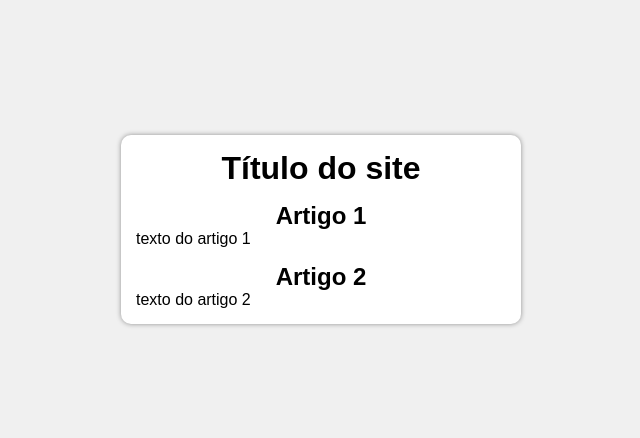
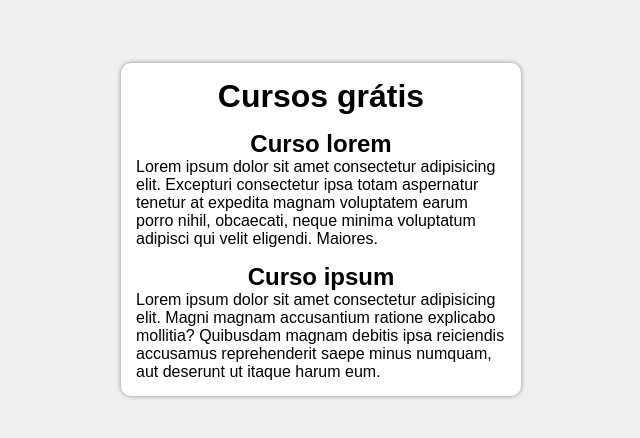
Before and after one commit to BrenoDev00/Aprendendo-Marges-e-Branches, a plain HTML site: page index.html in a window 1280 px wide. Shown: the part 146-584 px from the top of the page, without its empty margins (319-959 px from the left). Drawn offline with Linux system fonts and the light colour scheme.

Commit message:
atualização design

```diff
--- a/index.html
+++ b/index.html
@@ -9,17 +9,27 @@
   <body>
     <main>
       <header>
-        <h1>Título do site</h1>
+        <h1>Cursos grátis</h1>
       </header>
 
       <article>
-        <h2>Artigo 1</h2>
-        <p>texto do artigo 1</p>
+        <h2>Curso lorem</h2>
+        <p>
+          Lorem ipsum dolor sit amet consectetur adipisicing elit. Excepturi
+          consectetur ipsa totam aspernatur tenetur at expedita magnam
+          voluptatem earum porro nihil, obcaecati, neque minima voluptatum
+          adipisci qui velit eligendi. Maiores.
+        </p>
       </article>
 
       <article>
-        <h2>Artigo 2</h2>
-        <p>texto do artigo 2</p>
+        <h2>Curso ipsum</h2>
+        <p>
+          Lorem ipsum dolor sit amet consectetur adipisicing elit. Magni magnam
+          accusantium ratione explicabo mollitia? Quibusdam magnam debitis ipsa
+          reiciendis accusamus reprehenderit saepe minus numquam, aut deserunt
+          ut itaque harum eum.
+        </p>
       </article>
     </main>
   </body>
```
